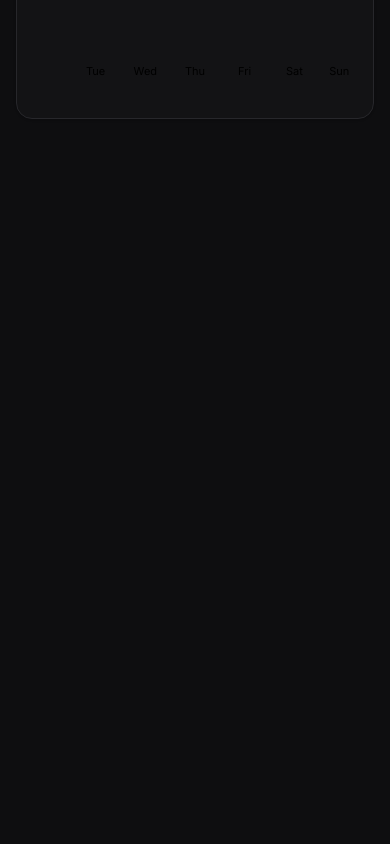
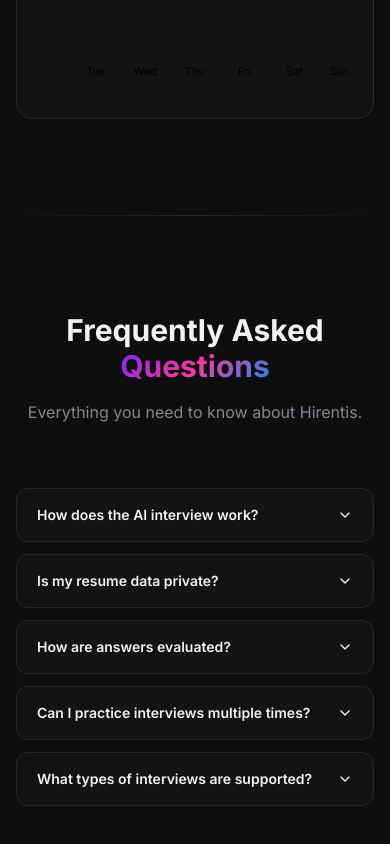
Before and after one commit to nileshp-07/hirentis, a Next.js app in the folder frontend/: page / in a window 390 px wide. Shown: the part 7679-8523 px from the top of the page. Before the commit the page ends 7894 px from the top, so only its background shows below. Built offline with nearby package versions, Linux system fonts and the light colour scheme.

Commit message:
feat(landing): Add FAQ section with accordion component

```diff
--- a/frontend/src/app/page.js
+++ b/frontend/src/app/page.js
@@ -6,6 +6,7 @@ import InterviewDemo from '@/components/landing/InterviewDemo';
 import HowItWorks from '@/components/landing/HowItWorks';
 import StatsSection from '@/components/landing/StatsSection';
 import AnalyticsPreview from '@/components/landing/AnalyticsPreview';
+import FAQSection from '@/components/landing/FAQSection';
 
 export const Separator = () => (
   <div className="h-px w-full bg-gradient-to-r from-transparent via-border to-transparent" />
@@ -26,6 +27,8 @@ export default function Home() {
       <StatsSection />
       <Separator />
       <AnalyticsPreview />
+      <div className="h-px w-full bg-gradient-to-r from-transparent via-border to-transparent" />
+      <FAQSection />
     </div>
   );
 }
--- /dev/null
+++ b/frontend/src/components/landing/FAQSection.jsx
@@ -0,0 +1,87 @@
+'use client';
+import { motion } from 'framer-motion';
+import {
+  Accordion,
+  AccordionContent,
+  AccordionItem,
+  AccordionTrigger,
+} from '@/components/ui/accordion';
+
+const faqs = [
+  {
+    q: 'How does the AI interview work?',
+    a: 'Our AI interviewer uses advanced language models to conduct realistic technical interviews. It asks questions based on your resume and target role, listens to your answers, and asks intelligent follow-up questions — just like a real interviewer.',
+  },
+  {
+    q: 'Is my resume data private?',
+    a: 'Absolutely. Your resume and interview data are encrypted and never shared with third parties. We use your resume solely to generate personalized interview questions during your sessions.',
+  },
+  {
+    q: 'How are answers evaluated?',
+    a: 'Each answer is evaluated across multiple dimensions including technical accuracy, communication clarity, problem-solving approach, and depth of knowledge. You receive a detailed breakdown after every session.',
+  },
+  {
+    q: 'Can I practice interviews multiple times?',
+    a: 'Yes! You can take unlimited practice interviews. Our AI generates fresh questions each time so you never repeat the same interview twice. Track your improvement over time with our analytics dashboard.',
+  },
+  {
+    q: 'What types of interviews are supported?',
+    a: 'We support technical coding interviews, system design interviews, behavioral interviews, and role-specific interviews for frontend, backend, full-stack, data science, and more.',
+  },
+];
+
+const FAQSection = () => {
+  return (
+    <section id="faq" className="relative py-24">
+      <div className="absolute inset-0 bg-[radial-gradient(ellipse_at_top,hsl(var(--color-gradient-pink)/0.04),transparent_60%)]" />
+      <div className="container relative mx-auto px-4">
+        <motion.div
+          initial={{ opacity: 0, y: 20 }}
+          whileInView={{ opacity: 1, y: 0 }}
+          viewport={{ once: true }}
+          className="mb-16 text-center"
+        >
+          <h2 className="text-3xl font-bold sm:text-4xl">
+            Frequently Asked <span className="gradient-text">Questions</span>
+          </h2>
+          <p className="mt-4 text-muted-foreground">
+            Everything you need to know about Hirentis.
+          </p>
+        </motion.div>
+
+        <motion.div
+          initial={{ opacity: 0, y: 20 }}
+          whileInView={{ opacity: 1, y: 0 }}
+          viewport={{ once: true }}
+          className="mx-auto max-w-2xl"
+        >
+          <Accordion type="single" collapsible className="space-y-3">
+            {faqs.map((faq, i) => (
+              <motion.div
+                key={i}
+                initial={{ opacity: 0, y: 15 }}
+                whileInView={{ opacity: 1, y: 0 }}
+                viewport={{ once: true }}
+                transition={{ delay: i * 0.08 }}
+              >
+                <AccordionItem
+                  value={`faq-${i}`}
+                  className="rounded-xl border border-border bg-card px-5 transition-colors duration-200 hover:border-primary/30 data-[state=open]:border-primary/40 data-[state=open]:shadow-[0_0_20px_-6px_var(--color-gradient-purple)/0.2]"
+                >
+                  <AccordionTrigger className="text-left text-sm font-semibold hover:no-underline py-4 [&[data-state=open]>svg]:rotate-180">
+                    {faq.q}
+                  </AccordionTrigger>
+                  <AccordionContent className="text-sm text-muted-foreground pb-4">
+                    {faq.a}
+                  </AccordionContent>
+                </AccordionItem>
+              </motion.div>
+            ))}
+          </Accordion>
+        </motion.div>
+      </div>
+    </section>
+  );
+};
+
+export default FAQSection;
--- /dev/null
+++ b/frontend/src/components/ui/accordion.jsx
@@ -0,0 +1,52 @@
+'use client';
+
+import * as React from 'react';
+import * as AccordionPrimitive from '@radix-ui/react-accordion';
+import { ChevronDown } from 'lucide-react';
+
+import { cn } from '@/lib/utils';
+
+const Accordion = AccordionPrimitive.Root;
+
+const AccordionItem = React.forwardRef(({ className, ...props }, ref) => (
+  <AccordionPrimitive.Item
+    ref={ref}
+    className={cn('border-b', className)}
+    {...props}
+  />
+));
+AccordionItem.displayName = 'AccordionItem';
+
+const AccordionTrigger = React.forwardRef(
+  ({ className, children, ...props }, ref) => (
+    <AccordionPrimitive.Header className="flex">
+      <AccordionPrimitive.Trigger
+        ref={ref}
+        className={cn(
+          'flex flex-1 items-center justify-between py-4 font-medium transition-all hover:underline [&[data-state=open]>svg]:rotate-180',
+          className
+        )}
+        {...props}
+      >
+        {children}
+        <ChevronDown className="h-4 w-4 shrink-0 transition-transform duration-200" />
+      </AccordionPrimitive.Trigger>
+    </AccordionPrimitive.Header>
+  )
+);
+AccordionTrigger.displayName = AccordionPrimitive.Trigger.displayName;
+
+const AccordionContent = React.forwardRef(
+  ({ className, children, ...props }, ref) => (
+    <AccordionPrimitive.Content
+      ref={ref}
+      className="overflow-hidden text-sm transition-all data-[state=closed]:animate-accordion-up data-[state=open]:animate-accordion-down"
+      {...props}
+    >
+      <div className={cn('pb-4 pt-0', className)}>{children}</div>
+    </AccordionPrimitive.Content>
+  )
+);
+AccordionContent.displayName = AccordionPrimitive.Content.displayName;
+
+export { Accordion, AccordionItem, AccordionTrigger, AccordionContent };
```
